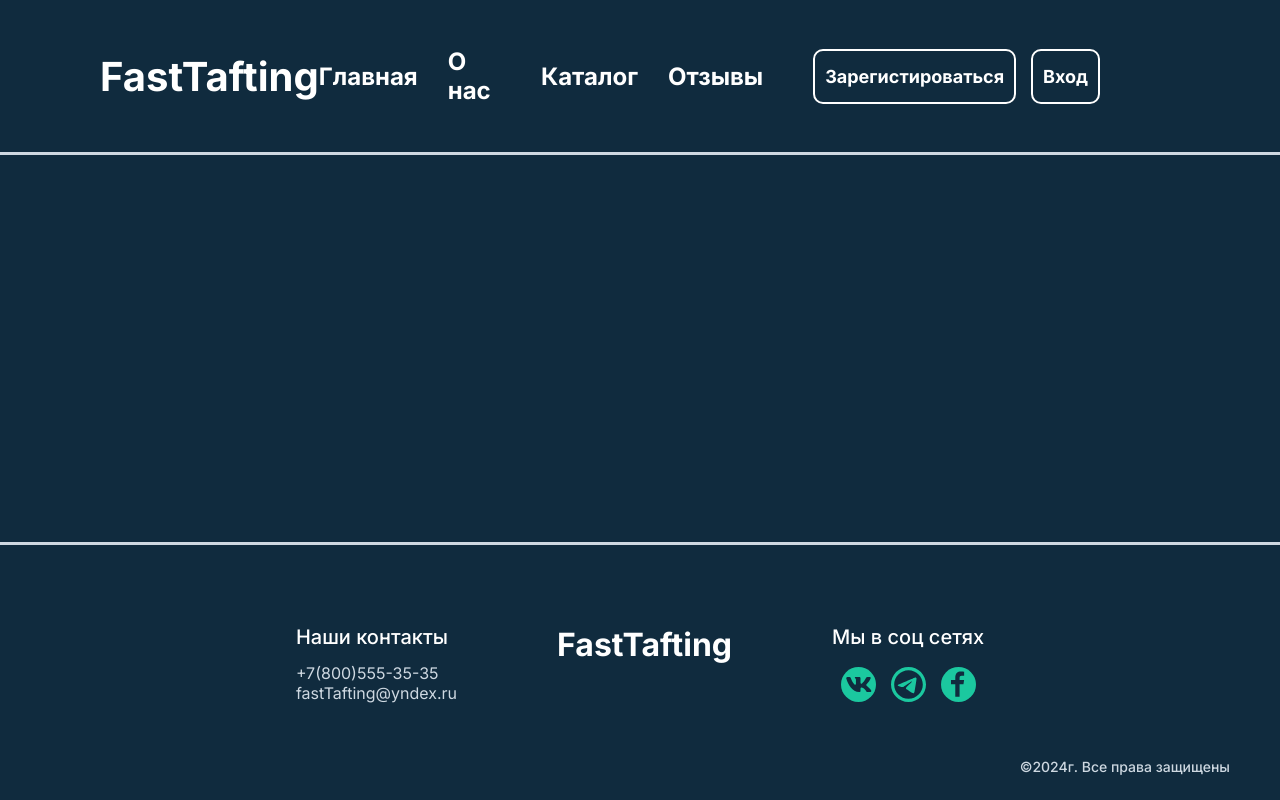
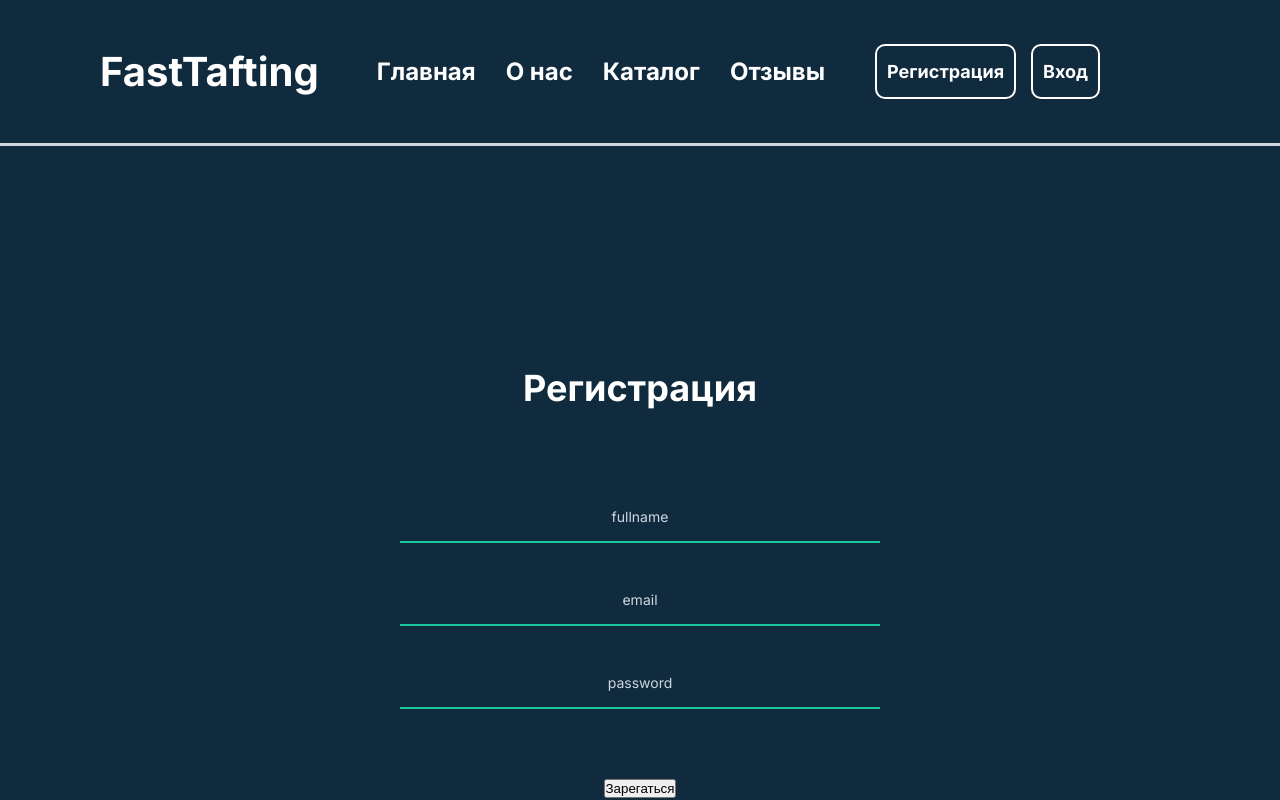
Before and after one commit to Maria1564/online-carpet-store, a React (Create React App) app in the folder client/: page /register in a window 1280 px wide. Shown: the top 800 px of the page. Built offline with nearby package versions, Linux system fonts and the light colour scheme.

Commit message:
add: регистрация (в процессе)

```diff
--- a/client/package.json
+++ b/client/package.json
@@ -10,6 +10,7 @@
     "axios": "^1.6.8",
     "react": "^18.2.0",
     "react-dom": "^18.2.0",
+    "react-redux": "^9.1.2",
     "react-router-dom": "^6.17.0",
     "react-scripts": "5.0.1",
     "web-vitals": "^2.1.4"
--- a/client/src/App.js
+++ b/client/src/App.js
@@ -5,6 +5,7 @@ import Reviews from "./pages/Reviews/Reviews";
 import Footer from "./layouts/Footer/Footer";
 import Navbar from "./layouts/Navbar/Navbar";
 import { Routes, Route } from "react-router-dom";
+import Register from "./pages/Authorization/Register/Register";
 
 function App() {
 
@@ -19,6 +20,8 @@ function App() {
           <Route path="/aboutUs" element={<AboutUs />}></Route>
           {/* <Route path="/portfolio" element={<Portfolio />}></Route> */}
           <Route path="/reviews" element={<Reviews />}></Route>
+
+          <Route path="/register" element={<Register/>}></Route>
         </Routes>
       </main>
 
--- a/client/src/components/ui/Button/Button.jsx
+++ b/client/src/components/ui/Button/Button.jsx
@@ -4,9 +4,11 @@ import { Link } from 'react-router-dom'
 
 
 
-const Button = ({text, to}) => {
+const Button = ({text, to = "", type="button"}) => {
+
+
   return (
-    <button type='button' className="btn"><Link to={`/${to}`}>{text}</Link></button>
+   (to ? <button type={type} className="btn"><Link to={`/${to}`}>{text}</Link></button>: <button type={type} className="btn"><Link>{text}</Link></button>)
   )
 }
 
--- /dev/null
+++ b/client/src/components/ui/Input/Input.jsx
@@ -0,0 +1,11 @@
+import React from 'react'
+import s from "./Input.module.css"
+
+const Input = ({attributes}) => {
+
+  return (
+    <input className={s.input}  {...attributes} required/>
+  )
+}
+
+export default Input
--- /dev/null
+++ b/client/src/components/ui/Input/Input.module.css
@@ -0,0 +1,21 @@
+.input {
+    border: none;
+    border-bottom: 2px solid var(--color-green);
+    background: inherit;
+    font-family: inherit;
+    font-size: 18px;
+    padding: 15px 28px;
+    color: var(--color-text-light);
+    width: 60%;
+    text-align: center;
+}
+
+.input::placeholder{
+    color: var(--color-grey);
+    font-size: 14px;
+}
+
+.input:focus {
+    outline: none;
+    border-color: var(--color-text-light);
+}
--- a/client/src/components/ui/index.js
+++ b/client/src/components/ui/index.js
@@ -1,4 +1,5 @@
 import Button from "./Button/Button";
 import Avatar from "./Avatar/Avatar";
+import Input from "./Input/Input"
 
-export {Button, Avatar}
+export {Button, Avatar, Input}
--- a/client/src/index.js
+++ b/client/src/index.js
@@ -3,12 +3,16 @@ import ReactDOM from "react-dom/client";
 import "./index.css";
 import App from "./App";
 import { BrowserRouter } from "react-router-dom";
+import {Provider} from "react-redux"
+import store from "./redux/store";
 
 
 const root = ReactDOM.createRoot(document.getElementById("root"));
 root.render(
   <BrowserRouter>
-    <App />
+    <Provider store={store}>
+      <App />
+    </Provider>
   </BrowserRouter>
 );
 
--- a/client/src/layouts/Navbar/Navbar.jsx
+++ b/client/src/layouts/Navbar/Navbar.jsx
@@ -17,7 +17,7 @@ const Navbar = () => {
           <li><NavLink to="/reviews" className={setActive}>Отзывы</NavLink></li>
           <div className={s.auth}>
             <li>
-              <Link className={s.auth_link} to="/register">Зарегистироваться</Link>
+              <Link className={s.auth_link} to="/register">Регистрация</Link>
             </li>
             <li>
               <Link className={s.auth_link} to="/login">Вход</Link>
--- /dev/null
+++ b/client/src/pages/Authorization/Register/Register.jsx
@@ -0,0 +1,52 @@
+import React from 'react'
+import {Button, Input} from "../../../components/ui/index.js"
+import { Navigate } from 'react-router-dom'
+import {useSelector, useDispatch} from "react-redux"
+import {registerUser} from "../../../redux/slices/auth.js"
+import s from "./Register.module.css"
+
+const Register = () => {
+    const dispatch = useDispatch()
+    console.log(useSelector(state=> state.auth.isError))
+    console.log(useSelector(state=> state.auth.isAuth))
+    const handlerSubmit = async(e) => {
+        e.preventDefault()
+
+        await dispatch(registerUser());
+    }
+
+    const inputFllName= {
+        type: "text",
+        minLength:"3",
+        placeholder: 'fullname',
+    }
+
+    const inputEmail= {
+        type: "email",
+        placeholder: 'email',
+    }
+
+    const inputPassword= {
+        type: "password",
+        minLength: "5",
+        placeholder: 'password',
+    }
+    if(useSelector(state=> state.auth.isAuth)){
+        return<Navigate to="/login" />
+    }
+
+  return (
+    <div className={s.register}>
+        <h1>Регистрация</h1>
+        <form action="" method='POST' onSubmit={handlerSubmit}>
+            <Input attributes={inputFllName}/>
+            <Input attributes={inputEmail}/>
+            <Input attributes={inputPassword}/>
+            {/* <Button text="Зарегистрироаться" type='submit'/> */}
+            <button type='submit'>Зарегаться</button>
+        </form>
+    </div>
+  )
+}
+
+export default Register
--- /dev/null
+++ b/client/src/pages/Authorization/Register/Register.module.css
@@ -0,0 +1,19 @@
+.register {
+    /* border: 1px solid grey; */
+    max-width: 1000px;
+    margin: 220px auto;
+    padding: 0 100px;
+    text-align: center;
+}
+
+.register form{
+    margin-top: 80px;
+    display: flex;
+    flex-direction: column;
+    align-items: center;
+    gap: 30px;
+}
+
+.register button  {
+    margin-top: 40px;
+}
--- /dev/null
+++ b/client/src/redux/slices/auth.js
@@ -0,0 +1,45 @@
+import { createSlice, createAsyncThunk } from "@reduxjs/toolkit";
+import axios from "../../axios";
+
+export const registerUser = createAsyncThunk("auth/registerUser", async(params,{rejectWithValue})=>{
+    try {
+        console.log("params >> ", params)
+        const res = await axios.post("/auth/register", {params})
+
+        return res.data
+
+    } catch (err) {
+        console.log(err.message)
+        return rejectWithValue(err.message)
+    }
+})
+
+const initialState = {
+    infoUser: null,
+    isAuth:  false, //авторизован ли поьзователь
+    isError: null
+}
+
+const authSlice = createSlice({
+    name: "auth",
+    initialState,
+    extraReducers: (builder) => {
+        console.log("builder>> ",builder)
+        builder
+            .addCase(registerUser.pending, (state)=>{
+                state.infoUser = null
+                state.isError = null
+            })
+            .addCase(registerUser.fulfilled, (state, action)=>{
+                state.infoUser = action.payload
+            })
+            .addCase(registerUser.rejected, (state, action)=>{
+                state.infoUser = null
+                state.isError = action.payload
+            })
+
+
+    }
+})
+
+export default authSlice.reducer
--- /dev/null
+++ b/client/src/redux/store.js
@@ -0,0 +1,10 @@
+import {configureStore} from "@reduxjs/toolkit"
+import authReduser from "./slices/auth"
+
+const store = configureStore({
+    reducer:  {
+        "auth": authReduser,
+    }
+})
+
+export default store
```
Also changed, not shown: 1 other file (tests, documents, lock files or other folders).
